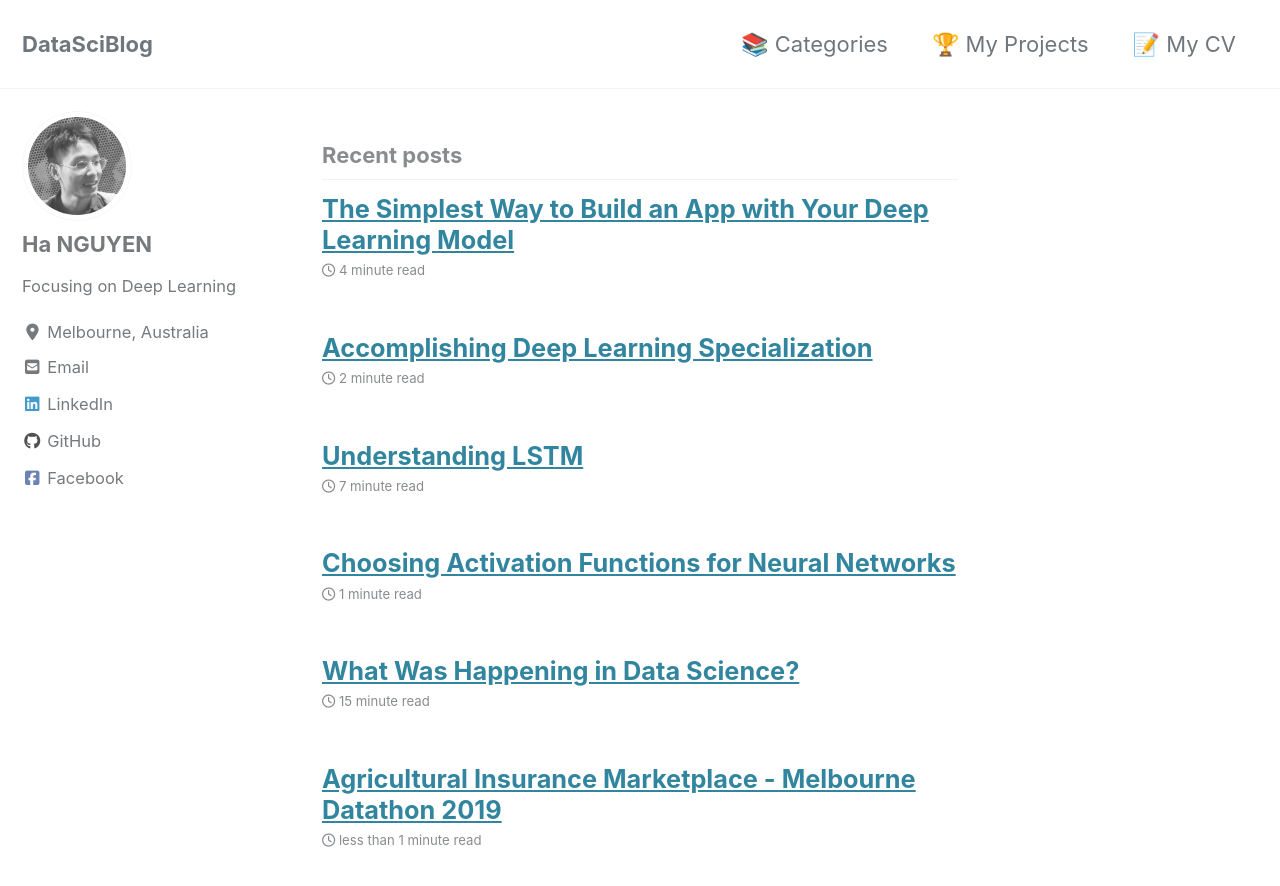
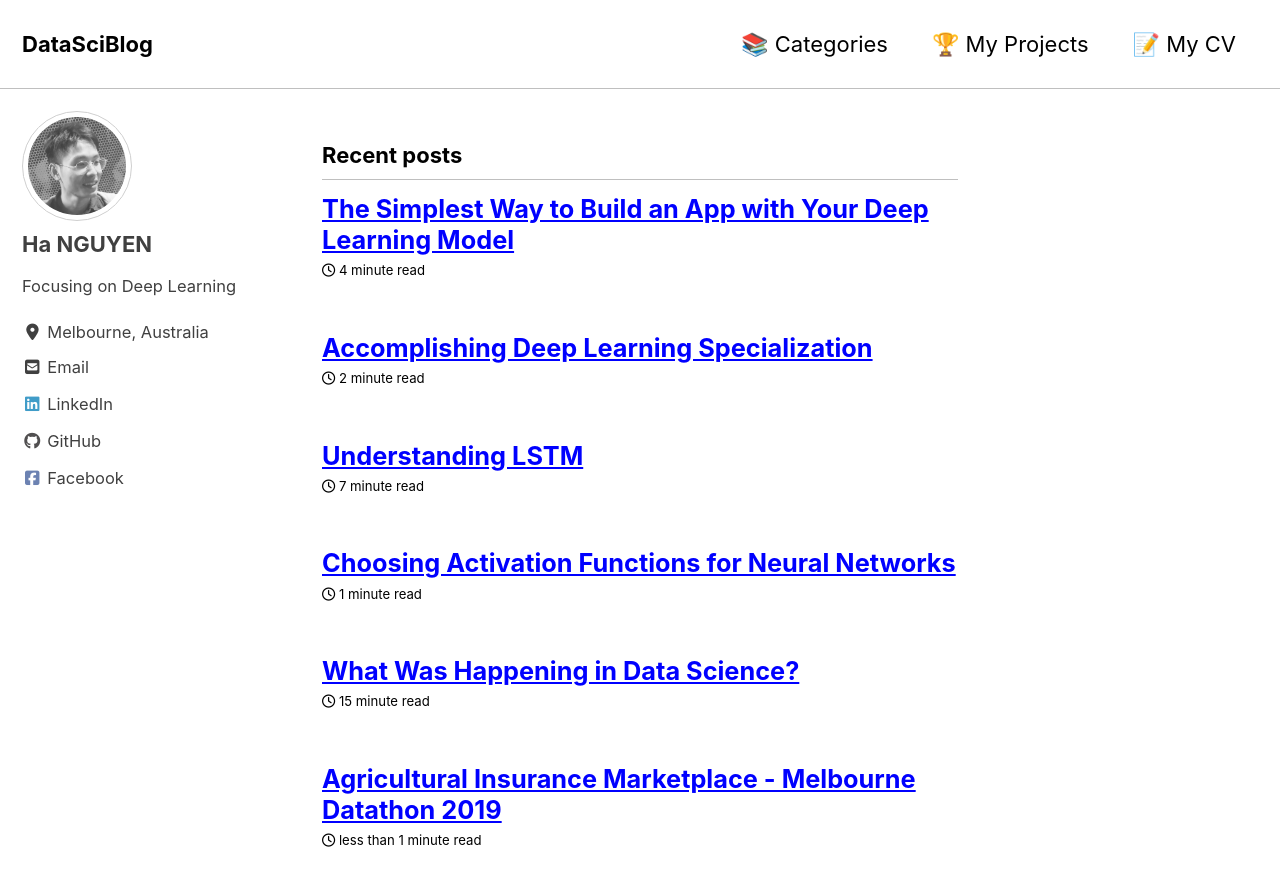
Before and after one commit to datasciblog/datasciblog.github.io, a Jekyll site: the page built from index.html, in a window 1280 px wide and 900 px high. Shown: the top 886 px of the window. Built offline with Jekyll 4.4.1, drawn with Linux system fonts in a browser that asks for light colours; cached includes are drawn as plain includes; nearby versions of some CDN libraries; the list of posts is cut into pages by our own code.

Commit message:
Update _config.yml

```diff
--- a/_config.yml
+++ b/_config.yml
@@ -12,7 +12,7 @@
 
 # theme                  : "minimal-mistakes-jekyll"
 # remote_theme           : "mmistakes/minimal-mistakes"
-minimal_mistakes_skin    : # "default", "air", "aqua", "contrast", "dark", "dirt", "neon", "mint", "plum", "sunrise"
+minimal_mistakes_skin    : "contrast" # "default", "air", "aqua", "contrast", "dark", "dirt", "neon", "mint", "plum", "sunrise"
 header:
   image: "/assets/images/lee_sedol.jpg"
 
```
